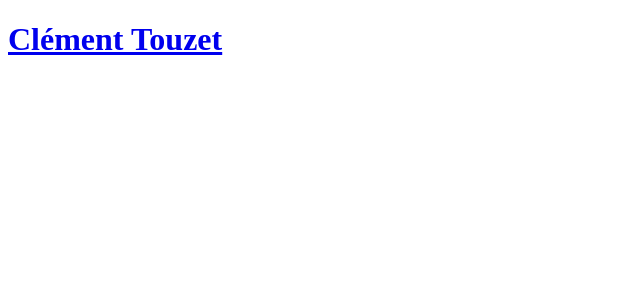
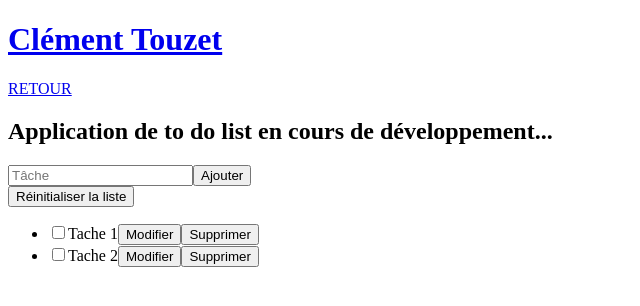
Before and after one commit to clement-touzet/Portfolio, a React (Create React App) app: page /mes-projets/to-do-list in a window 1280 px wide. Shown: the top 306 px of the page, without its empty margins (0-640 px from the left). Built offline with nearby package versions, Linux system fonts and the light colour scheme.

Commit message:
début de la ToDo list - partie html

```diff
--- a/src/pages/MesProjets.js
+++ b/src/pages/MesProjets.js
@@ -10,6 +10,11 @@
       titre: "To do list",
       description: "Application pour lister des tâches",
       lien: "/mes-projets/to-do-list",
+    },
+    {
+      titre: "space invader",
+      description: "jeu video",
+      lien: "/mes-projets/",
     },
     {
       titre: "space invader",
--- a/src/pages/projets/ToDoList.js
+++ b/src/pages/projets/ToDoList.js
@@ -1,7 +1,32 @@
 import React from "react";
 
 const ToDoList = () => {
-  return <div></div>;
+  return (
+    <div>
+      <a href="/mes-projets">RETOUR</a>
+      <h2>Application de to do list en cours de développement...</h2>
+      <div>
+        <input type="text" placeholder="Tâche"></input>
+
+        <input type="button" value="Ajouter"></input>
+      </div>
+      <input type="button" value="Réinitialiser la liste"></input>
+      <ul className="listeTaches">
+        <li className="tache" draggable>
+          <input type="checkbox"></input>
+          <label>Tache 1</label>
+          <input type="button" value="Modifier"></input>
+          <input type="button" value="Supprimer"></input>
+        </li>
+        <li className="tache" draggable>
+          <input type="checkbox"></input>
+          <label>Tache 2</label>
+          <input type="button" value="Modifier"></input>
+          <input type="button" value="Supprimer"></input>
+        </li>
+      </ul>
+    </div>
+  );
 };
 
 export default ToDoList;
```
Also changed, not shown: src/images/draggable-icon.png (added).
